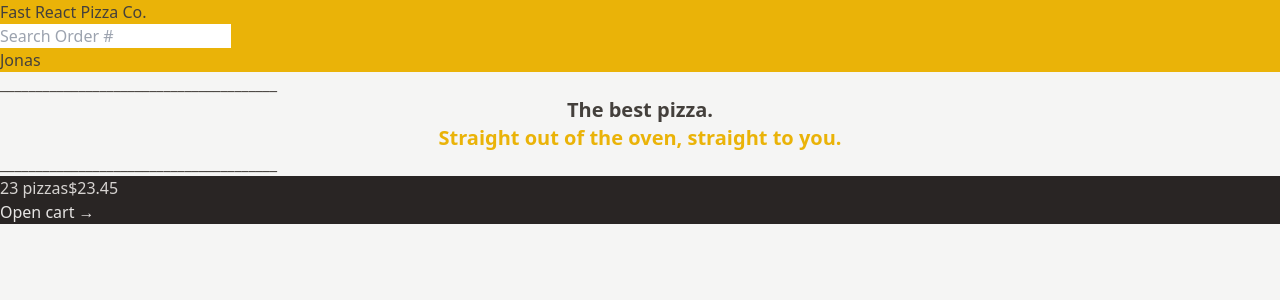
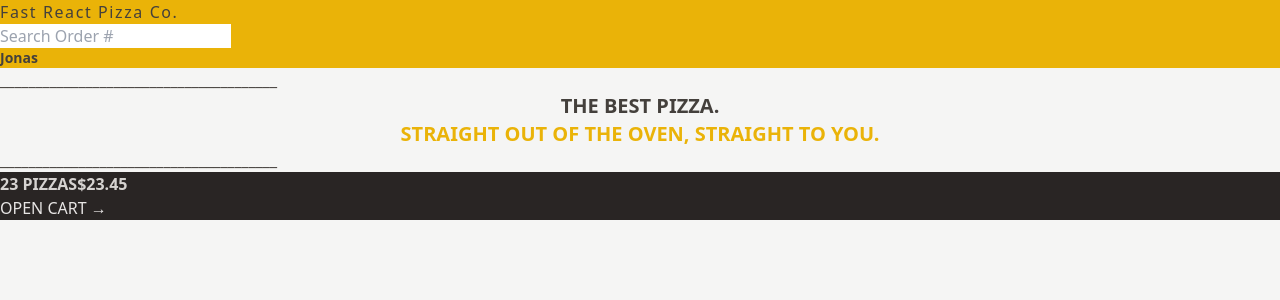
Before and after one commit to yiwenwangANU/Fast-React-Pizza-Co., a React (Vite) app: page / in a window 1280 px wide. Shown: the top 300 px of the page. Built offline with nearby package versions, Linux system fonts and the light colour scheme.

Commit message:
text style

```diff
--- a/src/features/cart/CartOverview.jsx
+++ b/src/features/cart/CartOverview.jsx
@@ -2,8 +2,8 @@
 
 function CartOverview() {
   return (
-    <div className="bg-stone-800 text-stone-200">
-      <p className="text-stone-300">
+    <div className="bg-stone-800 uppercase text-stone-200">
+      <p className="font-semibold text-stone-300">
         <span>23 pizzas</span>
         <span>$23.45</span>
       </p>
--- /dev/null
+++ b/src/features/user/Username.jsx
@@ -0,0 +1,5 @@
+function Username() {
+  return <div className="text-sm font-semibold">Jonas</div>;
+}
+
+export default Username;
--- a/src/ui/Header.jsx
+++ b/src/ui/Header.jsx
@@ -1,12 +1,15 @@
 import { Link } from "react-router-dom";
 import SearchOrder from "../features/order/SearchOrder";
+import Username from "../features/user/Username";
 
 function Header() {
   return (
     <header className="bg-yellow-500">
-      <Link to={"/"}>Fast React Pizza Co.</Link>
+      <Link to={"/"} className="tracking-widest">
+        Fast React Pizza Co.
+      </Link>
       <SearchOrder />
-      <p>Jonas</p>
+      <Username />
     </header>
   );
 }
--- a/src/ui/Home.jsx
+++ b/src/ui/Home.jsx
@@ -1,7 +1,7 @@
 function Home() {
   return (
     <div>
-      <h1 className="text-center text-xl font-semibold">
+      <h1 className="text-center text-xl font-semibold uppercase">
         The best pizza.
         <br />
         <span className="text-yellow-500">
```
